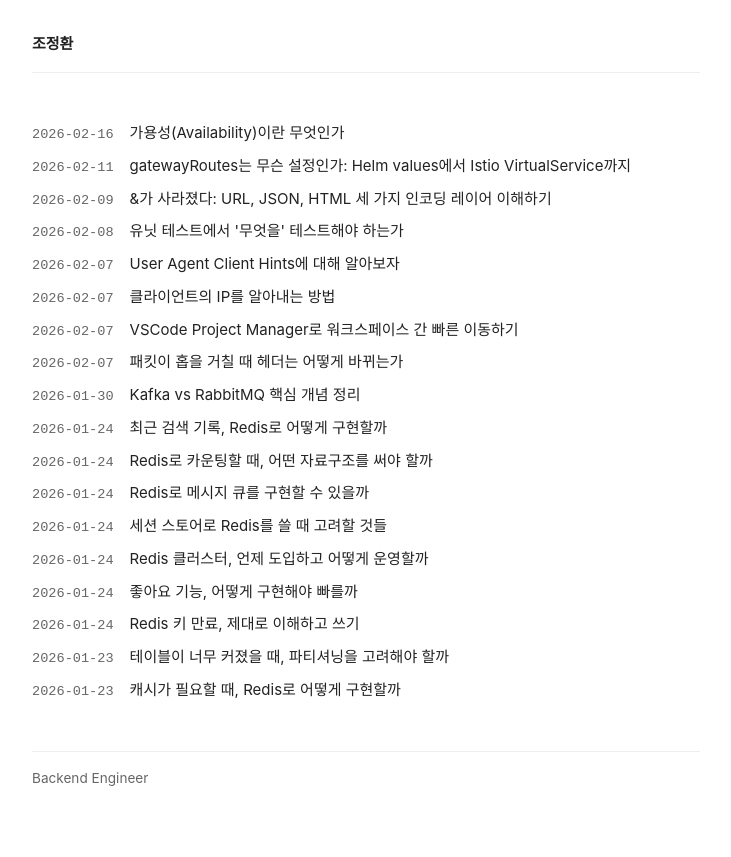
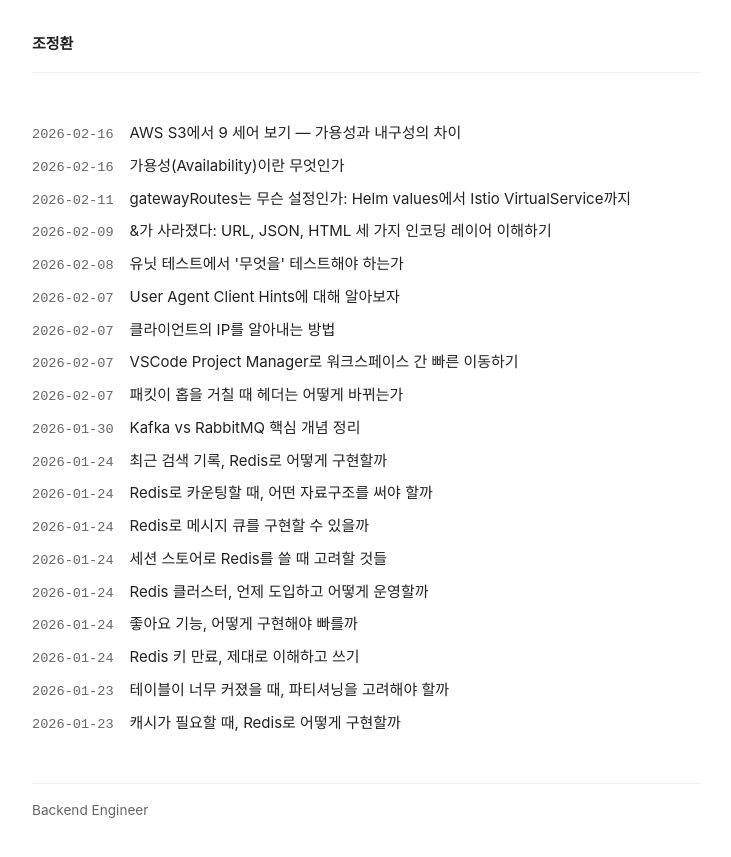
Before and after one commit to junghwan16/junghwan16.github.io, a Jekyll site: the page built from index.html, in a window 1280 px wide. Shown: the top 857 px of the page, without its empty margins (274-1005 px from the left). Built offline with Jekyll 4.4.1, drawn with Linux system fonts in a browser that asks for light colours; part of the change alters nothing that is shown.

Commit message:
Split S3 availability/durability content into separate post
Co-Authored-By: Claude Opus 4.6 <noreply@anthropic.com>

```diff
--- a/_posts/2026-02-16-availability.md
+++ b/_posts/2026-02-16-availability.md
@@ -39,30 +39,3 @@ $$가용성 = \frac{8752}{8760} \approx 99.91\%$$
 | 99.999% (Five 9s) | 약 5분 |
 
 퍼센트 뒤에 붙는 9의 개수가 많을수록 "거의 안 멈추는 시스템"이라는 뜻이다.
-
----
-
-## AWS S3에서 9 세어 보기
-
-AWS S3 Standard의 스펙을 보면 두 가지 숫자가 눈에 띈다.
-
-| 항목 | 수치 | 9의 개수 |
-|---|---|---|
-| 가용성(Availability) | 99.99% | 4개 |
-| 내구성(Durability) | 99.999999999% | **11개** |
-
-가용성 Four 9s(99.99%)는 1년에 약 52분 정도 접근이 안 될 수 있다는 뜻이다. 반면 내구성 Eleven 9s(99.999999999%)는 객체 10,000개를 저장하면 평균적으로 **1,000만 년에 1개**를 잃을 수 있다는 뜻이다.
-
-여기서 주의할 점은, **가용성과 내구성은 다른 개념**이라는 것이다.
-
-- **가용성**: 지금 접근할 수 있는가? (일시적 장애)
-- **내구성**: 데이터가 사라지지 않는가? (영구적 손실)
-
-S3에 잠깐 접속이 안 될 수는 있어도(가용성), 저장한 파일이 증발할 확률은 거의 없다(내구성). 9가 11개라니, 세다가 눈이 아프다.
-
----
-
-## 참고자료
-
-- [Amazon S3 Storage Classes](https://aws.amazon.com/s3/storage-classes/) — S3 스토리지 클래스별 가용성·내구성 스펙
-- [Amazon S3 FAQs](https://aws.amazon.com/s3/faqs/) — S3 내구성 11 Nines에 대한 공식 설명
--- /dev/null
+++ b/_posts/2026-02-16-s3-availability-durability.md
@@ -0,0 +1,29 @@
+---
+layout: single
+title: "AWS S3에서 9 세어 보기 — 가용성과 내구성의 차이"
+date: 2026-02-16 13:00:00 +0900
+categories: [backend, infrastructure]
+---
+
+AWS S3 Standard의 스펙을 보면 두 가지 숫자가 눈에 띈다.
+
+| 항목 | 수치 | 9의 개수 |
+|---|---|---|
+| 가용성(Availability) | 99.99% | 4개 |
+| 내구성(Durability) | 99.999999999% | **11개** |
+
+가용성 Four 9s(99.99%)는 1년에 약 52분 정도 접근이 안 될 수 있다는 뜻이다. 반면 내구성 Eleven 9s(99.999999999%)는 객체 10,000개를 저장하면 평균적으로 **1,000만 년에 1개**를 잃을 수 있다는 뜻이다.
+
+여기서 주의할 점은, **가용성과 내구성은 다른 개념**이라는 것이다.
+
+- **가용성**: 지금 접근할 수 있는가? (일시적 장애)
+- **내구성**: 데이터가 사라지지 않는가? (영구적 손실)
+
+S3에 잠깐 접속이 안 될 수는 있어도(가용성), 저장한 파일이 증발할 확률은 거의 없다(내구성). 9가 11개라니, 세다가 눈이 아프다.
+
+---
+
+## 참고자료
+
+- [Amazon S3 Storage Classes](https://aws.amazon.com/s3/storage-classes/) — S3 스토리지 클래스별 가용성·내구성 스펙
+- [Amazon S3 FAQs](https://aws.amazon.com/s3/faqs/) — S3 내구성 11 Nines에 대한 공식 설명
```
